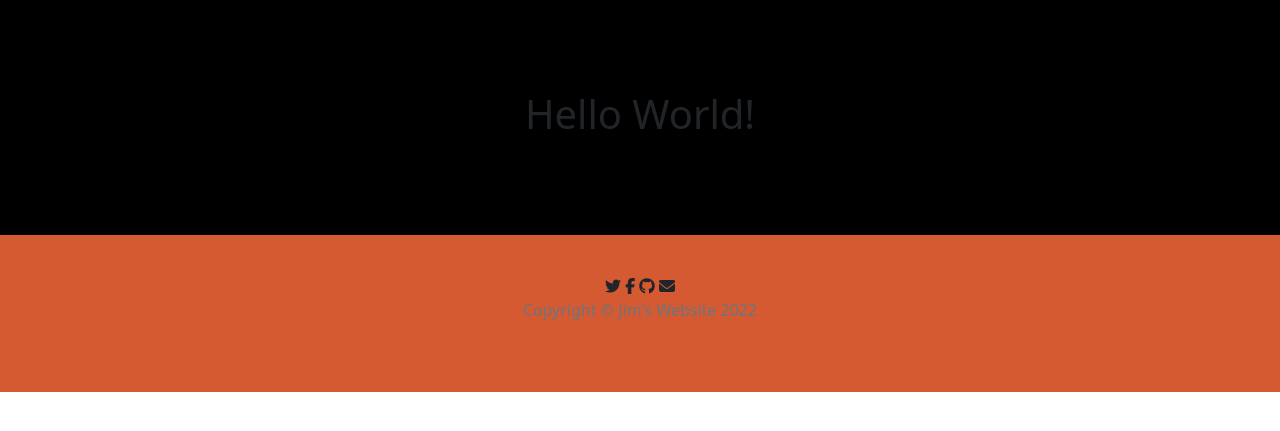
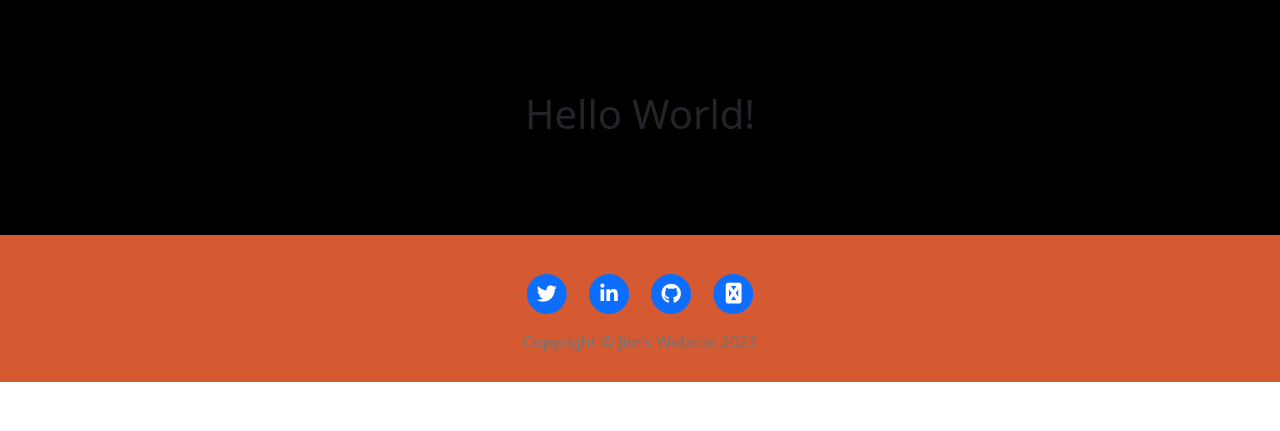
Before and after one commit to jimkk159/day-82-portfolio-website-development, a Flask app: page / in a window 1280 px wide. Shown: the part 56-487 px from the top of the page. Run offline with Flask 2, Linux system fonts and the light colour scheme; some libraries are stand-ins or nearby versions.

Commit message:
footer initial

```diff
--- a/static/css/styles.css
+++ b/static/css/styles.css
@@ -14,5 +14,9 @@
 .foot-container {
    background-color: #D65A31;
    text-align: center;
-   padding: 3% 15%;
+   padding: 3% 15% 1%;
 }
+
+.social-icon{
+  margin: 20px 10px;
+}
--- a/templates/index.html
+++ b/templates/index.html
@@ -69,15 +69,43 @@
     <div class="foot-container">
         <div class="container-fluid">
             <div class="row">
-                <ul>
-                    <div class="col-lg-8 col-md-10 mx-auto">
-                        <i class="social-icon fa-brands fa-twitter"></i>
-                        <i class="social-icon fa-brands fa-facebook-f"></i>
-                        <i class="social-icon fa-brands fa-github"></i>
-                        <i class="social-icon fa-solid fa-envelope"></i>
-                        <p class="copyright text-muted">Copyright &copy; Jim's Website 2022</p>
-                    </div>
-                </ul>
+                <div class="col-lg-8 col-md-10 mx-auto">
+                    <ul class="list-inline">
+                        <li class="list-inline-item">
+                            <a href="#">
+                                <span class="fa-stack fa-lg">
+                                    <i class="fas fa-circle fa-stack-2x"></i>
+                                    <i class="fab fa-twitter fa-stack-1x fa-inverse"></i>
+                                </span>
+                            </a>
+                        </li>
+                        <li class="list-inline-item">
+                            <a href="#">
+                                <span class="fa-stack fa-lg">
+                                    <i class="fas fa-circle fa-stack-2x"></i>
+                                    <i class="fab fa-linkedin-in fa-stack-1x fa-inverse"></i>
+                                </span>
+                            </a>
+                        </li>
+                        <li class="list-inline-item">
+                            <a href="#">
+                                <span class="fa-stack fa-lg">
+                                    <i class="fas fa-circle fa-stack-2x"></i>
+                                    <i class="fab fa-github fa-stack-1x fa-inverse"></i>
+                                </span>
+                            </a>
+                        </li>
+                        <li class="list-inline-item">
+                            <a href="#">
+                                <span class="fa-stack fa-lg">
+                                    <i class="fas fa-circle fa-stack-2x"></i>
+                                    <i class="fab fa-envelope fa-solid fa-stack-1x fa-inverse"></i>
+                                </span>
+                            </a>
+                        </li>
+                    </ul>
+                    <p class="copyright text-muted">Copyright &copy; Jim's Website 2022</p>
+                </div>
             </div>
         </div>
     </div>
```
